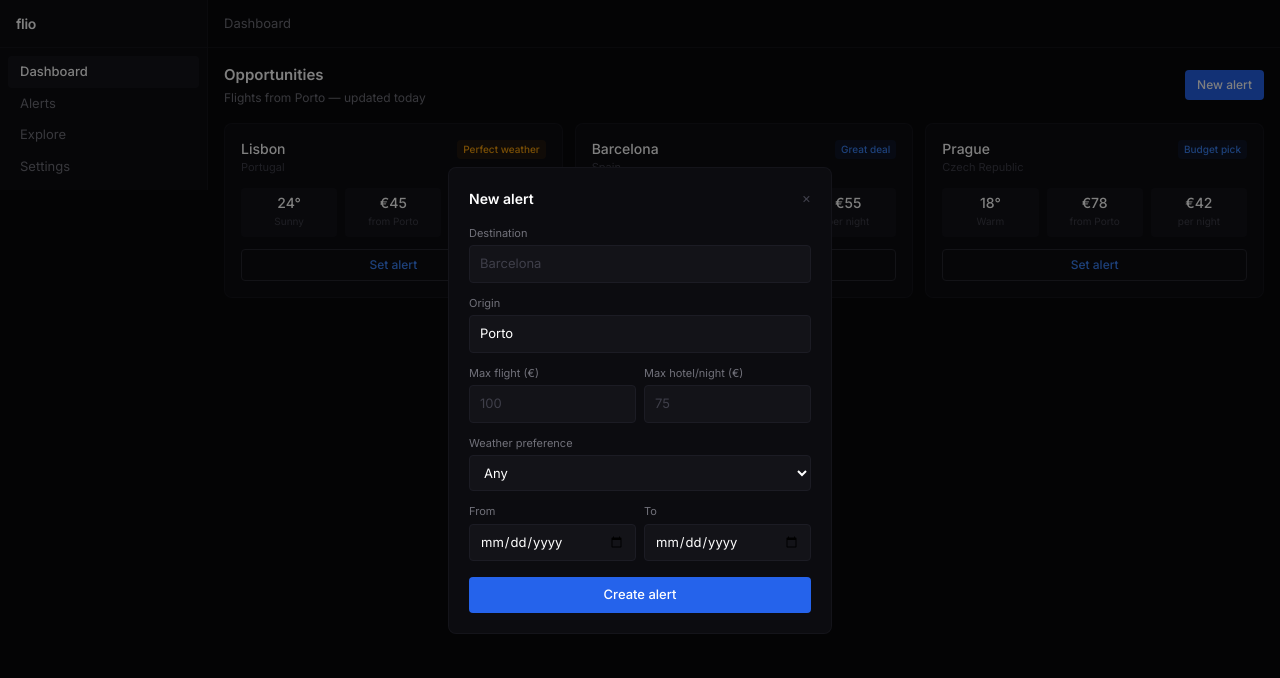
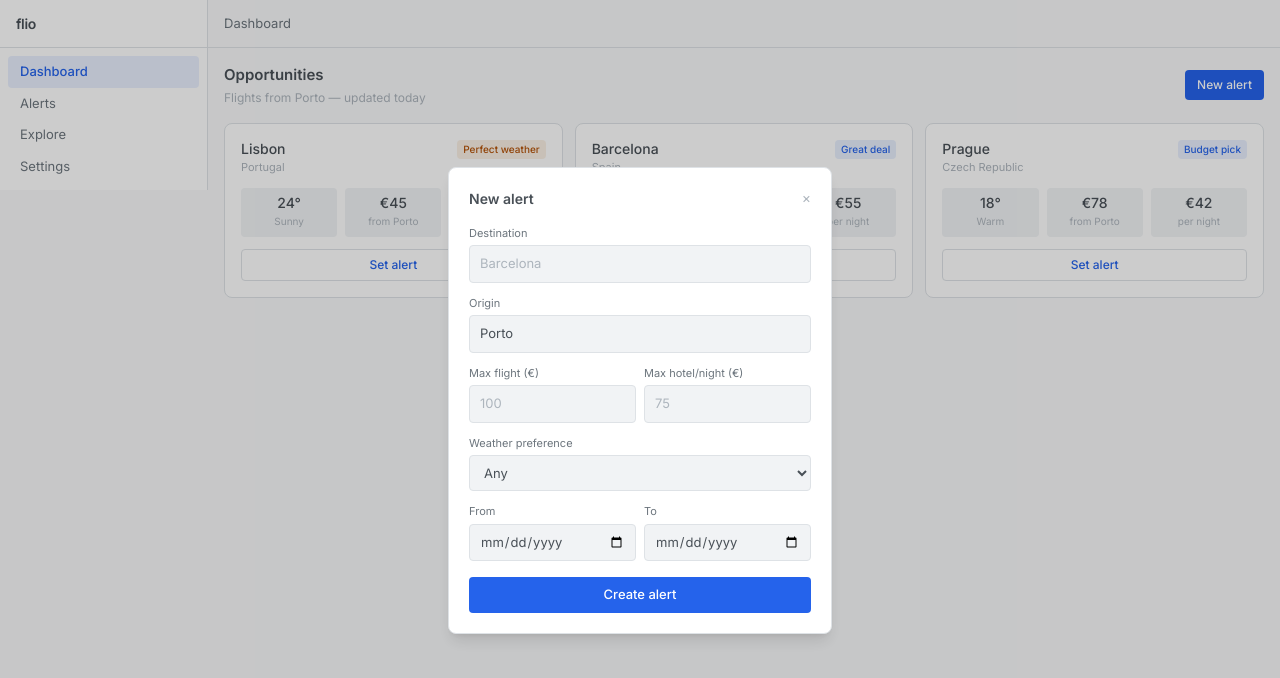
Before and after one commit to tomasmeloabrantes2003-art/flio, a React (Vite) app: page /app in a window 1280 px wide. Both pictures are taken after a click on the button "New alert". Shown: the top 678 px of the page. Built offline with nearby package versions, Linux system fonts and the light colour scheme.

Commit message:
Switch to light theme — better readability

```diff
--- a/src/components/AlertModal.jsx
+++ b/src/components/AlertModal.jsx
@@ -12,7 +12,6 @@ export default function AlertModal({ isOpen, onClose, prefill }) {
         ? { ...empty, destination: prefill.destination, origin: prefill.flight?.origin || 'Porto' }
         : empty
       )
-      // Focus trap — move focus into modal
       setTimeout(() => closeRef.current?.focus(), 0)
     }
   }, [prefill, isOpen])
@@ -37,11 +36,11 @@ export default function AlertModal({ isOpen, onClose, prefill }) {
 
   return (
     <div className="fixed inset-0 z-50 flex items-center justify-center p-4" role="dialog" aria-modal="true" aria-label="Create new alert">
-      <div className="absolute inset-0 bg-black/50" onClick={onClose} />
-      <div className="relative bg-base-900 border border-base-700/50 rounded-lg w-full max-w-sm p-5">
+      <div className="absolute inset-0 bg-black/20" onClick={onClose} />
+      <div className="relative bg-base-900 border border-base-700 rounded-lg w-full max-w-sm p-5 shadow-lg">
         <div className="flex items-center justify-between mb-4">
-          <h2 className="text-[14px] font-semibold text-white">New alert</h2>
-          <button ref={closeRef} onClick={onClose} className="text-base-500 hover:text-white transition text-sm" aria-label="Close">
+          <h2 className="text-[14px] font-semibold text-base-300">New alert</h2>
+          <button ref={closeRef} onClick={onClose} className="text-base-500 hover:text-base-300 transition text-sm" aria-label="Close">
             &times;
           </button>
         </div>
@@ -55,7 +54,7 @@ export default function AlertModal({ isOpen, onClose, prefill }) {
           </div>
           <div>
             <label className="block text-[11px] text-base-400 mb-1">Weather preference</label>
-            <select value={form.weather} onChange={set('weather')} className="w-full px-2.5 py-2 text-[13px] rounded bg-base-800 border border-base-700 text-white focus:outline-none focus:border-blue-500 transition">
+            <select value={form.weather} onChange={set('weather')} className="w-full px-2.5 py-2 text-[13px] rounded bg-base-800 border border-base-700 text-base-300 focus:outline-none focus:border-blue-500 transition">
               <option value="Any">Any</option>
               <option value="Sunny">Sunny</option>
               <option value="Warm">Warm</option>
@@ -80,7 +79,7 @@ function Field({ label, ...props }) {
       <label className="block text-[11px] text-base-400 mb-1">{label}</label>
       <input
         {...props}
-        className="w-full px-2.5 py-2 text-[13px] rounded bg-base-800 border border-base-700 text-white placeholder-base-500 focus:outline-none focus:border-blue-500 transition"
+        className="w-full px-2.5 py-2 text-[13px] rounded bg-base-800 border border-base-700 text-base-300 placeholder-base-500 focus:outline-none focus:border-blue-500 transition"
       />
     </div>
   )
--- a/src/components/OpportunityCard.jsx
+++ b/src/components/OpportunityCard.jsx
@@ -1,9 +1,9 @@
 export default function OpportunityCard({ opp, onSetAlert }) {
   return (
-    <div className="bg-base-900 border border-base-700/50 rounded-lg p-4 hover:border-base-600 transition group">
+    <div className="bg-base-900 border border-base-700 rounded-lg p-4 hover:border-base-600 transition group">
       <div className="flex items-start justify-between mb-3">
         <div>
-          <p className="text-[14px] font-medium text-white leading-tight">
+          <p className="text-[14px] font-medium text-base-300 leading-tight">
             {opp.destination}
           </p>
           <p className="text-[11px] text-base-500 mt-0.5">{opp.country}</p>
@@ -22,7 +22,7 @@ export default function OpportunityCard({ opp, onSetAlert }) {
 
       <button
         onClick={() => onSetAlert(opp)}
-        className="w-full py-1.5 text-[12px] font-medium text-blue-400 border border-base-600 rounded hover:bg-base-800 hover:border-blue-500/40 transition"
+        className="w-full py-1.5 text-[12px] font-medium text-blue-500 border border-base-700 rounded hover:bg-base-800 hover:border-blue-500/40 transition"
       >
         Set alert
       </button>
@@ -33,7 +33,7 @@ export default function OpportunityCard({ opp, onSetAlert }) {
 function Stat({ label, value }) {
   return (
     <div className="flex-1 bg-base-800 rounded px-2.5 py-2 text-center">
-      <p className="text-[14px] font-medium text-white leading-none">{value}</p>
+      <p className="text-[14px] font-medium text-base-300 leading-none">{value}</p>
       <p className="text-[10px] text-base-500 mt-1">{label}</p>
     </div>
   )
@@ -42,7 +42,7 @@ function Stat({ label, value }) {
 function Badge({ label, color }) {
   const cls = color === 'amber'
     ? 'text-warm-400 bg-warm-500/10'
-    : 'text-blue-400 bg-blue-500/10'
+    : 'text-blue-500 bg-blue-500/10'
   return (
     <span className={`text-[10px] font-medium px-1.5 py-0.5 rounded ${cls}`}>
       {label}
--- a/src/index.css
+++ b/src/index.css
@@ -1,23 +1,23 @@
 @import "tailwindcss";
 
 @theme {
-  --color-base-950: #09090b;
-  --color-base-900: #0c0c10;
-  --color-base-800: #131318;
-  --color-base-700: #1c1c24;
-  --color-base-600: #26262f;
-  --color-base-500: #3f3f4a;
-  --color-base-400: #71717a;
-  --color-base-300: #a1a1aa;
+  --color-base-950: #f8f9fa;
+  --color-base-900: #ffffff;
+  --color-base-800: #f1f3f5;
+  --color-base-700: #dee2e6;
+  --color-base-600: #ced4da;
+  --color-base-500: #adb5bd;
+  --color-base-400: #6c757d;
+  --color-base-300: #495057;
   --color-blue-500: #2563eb;
   --color-blue-400: #3b82f6;
-  --color-blue-300: #93c5fd;
+  --color-blue-300: #1d4ed8;
   --color-warm-500: #d97706;
-  --color-warm-400: #f59e0b;
+  --color-warm-400: #b45309;
   --color-warm-300: #fcd34d;
   --color-green-500: #16a34a;
-  --color-green-400: #22c55e;
-  --color-red-400: #f87171;
+  --color-green-400: #15803d;
+  --color-red-400: #dc2626;
 }
 
 *,
@@ -30,7 +30,7 @@ body {
   margin: 0;
   font-family: 'Inter', system-ui, -apple-system, sans-serif;
   background: var(--color-base-950);
-  color: var(--color-base-300);
+  color: var(--color-base-400);
   -webkit-font-smoothing: antialiased;
   line-height: 1.5;
   font-size: 14px;
--- a/src/pages/AppShell.jsx
+++ b/src/pages/AppShell.jsx
@@ -15,19 +15,19 @@ export default function AppShell() {
     <div className="min-h-screen flex bg-base-950">
       {open && (
         <div
-          className="fixed inset-0 bg-black/40 z-30 md:hidden"
+          className="fixed inset-0 bg-black/20 z-30 md:hidden"
           onClick={() => setOpen(false)}
           aria-hidden="true"
         />
       )}
 
       <aside
-        className={`fixed md:static z-40 top-0 left-0 h-full w-52 bg-base-900 border-r border-base-700/50 flex flex-col transition-transform md:translate-x-0 ${open ? 'translate-x-0' : '-translate-x-full'}`}
+        className={`fixed md:static z-40 top-0 left-0 h-full w-52 bg-base-900 border-r border-base-700 flex flex-col transition-transform md:translate-x-0 ${open ? 'translate-x-0' : '-translate-x-full'}`}
       >
-        <div className="px-4 h-12 flex items-center justify-between border-b border-base-700/50">
-          <span className="text-[14px] font-semibold text-white tracking-tight">flio</span>
+        <div className="px-4 h-12 flex items-center justify-between border-b border-base-700">
+          <span className="text-[14px] font-semibold text-base-300 tracking-tight">flio</span>
           <button
-            className="md:hidden text-base-400 text-sm"
+            className="md:hidden text-base-500 text-sm"
             onClick={() => setOpen(false)}
             aria-label="Close sidebar"
           >
@@ -44,7 +44,7 @@ export default function AppShell() {
               className={({ isActive }) =>
                 `block px-3 py-1.5 rounded text-[13px] transition ${
                   isActive
-                    ? 'bg-base-700/60 text-white font-medium'
+                    ? 'bg-blue-500/10 text-blue-500 font-medium'
                     : 'text-base-400 hover:text-base-300 hover:bg-base-800'
                 }`
               }
@@ -56,7 +56,7 @@ export default function AppShell() {
       </aside>
 
       <div className="flex-1 flex flex-col min-w-0">
-        <header className="h-12 flex items-center gap-3 px-4 border-b border-base-700/50">
+        <header className="h-12 flex items-center gap-3 px-4 border-b border-base-700">
           <button
             className="md:hidden text-base-400"
             onClick={() => setOpen(true)}
--- a/src/pages/Dashboard.jsx
+++ b/src/pages/Dashboard.jsx
@@ -18,8 +18,8 @@ export default function Dashboard() {
     <>
       <div className="flex items-center justify-between mb-4">
         <div>
-          <h1 className="text-[15px] font-semibold text-white">Opportunities</h1>
-          <p className="text-[12px] text-base-400 mt-0.5">Flights from Porto — updated today</p>
+          <h1 className="text-[15px] font-semibold text-base-300">Opportunities</h1>
+          <p className="text-[12px] text-base-500 mt-0.5">Flights from Porto — updated today</p>
         </div>
         <button
           onClick={() => { setPrefill(null); setModalOpen(true) }}
--- a/src/pages/MyAlerts.jsx
+++ b/src/pages/MyAlerts.jsx
@@ -21,15 +21,15 @@ export default function MyAlerts() {
 
   return (
     <>
-      <h1 className="text-[15px] font-semibold text-white mb-4">Alerts</h1>
+      <h1 className="text-[15px] font-semibold text-base-300 mb-4">Alerts</h1>
       <div className="space-y-1.5">
         {alerts.map((a) => (
           <div
             key={a.id}
-            className="flex items-center justify-between gap-3 px-3 py-2.5 rounded bg-base-900 border border-base-700/50 hover:border-base-600 transition"
+            className="flex items-center justify-between gap-3 px-3 py-2.5 rounded bg-base-900 border border-base-700 hover:border-base-600 transition"
           >
             <div className="flex items-center gap-2.5 min-w-0">
-              <span className="text-[13px] font-medium text-white">{a.destination}</span>
+              <span className="text-[13px] font-medium text-base-300">{a.destination}</span>
               <span
                 className={`text-[10px] font-medium px-1.5 py-0.5 rounded ${
                   a.status === 'triggered'
```
Also changed, not shown: src/pages/Landing.jsx (+8 -8 lines).
